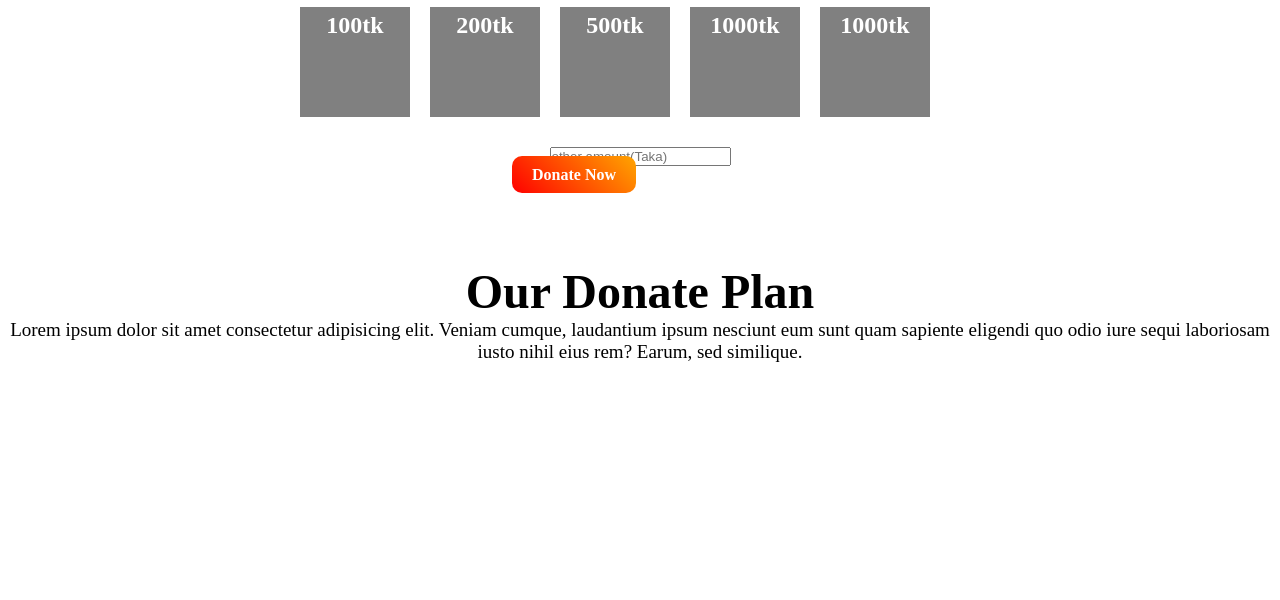
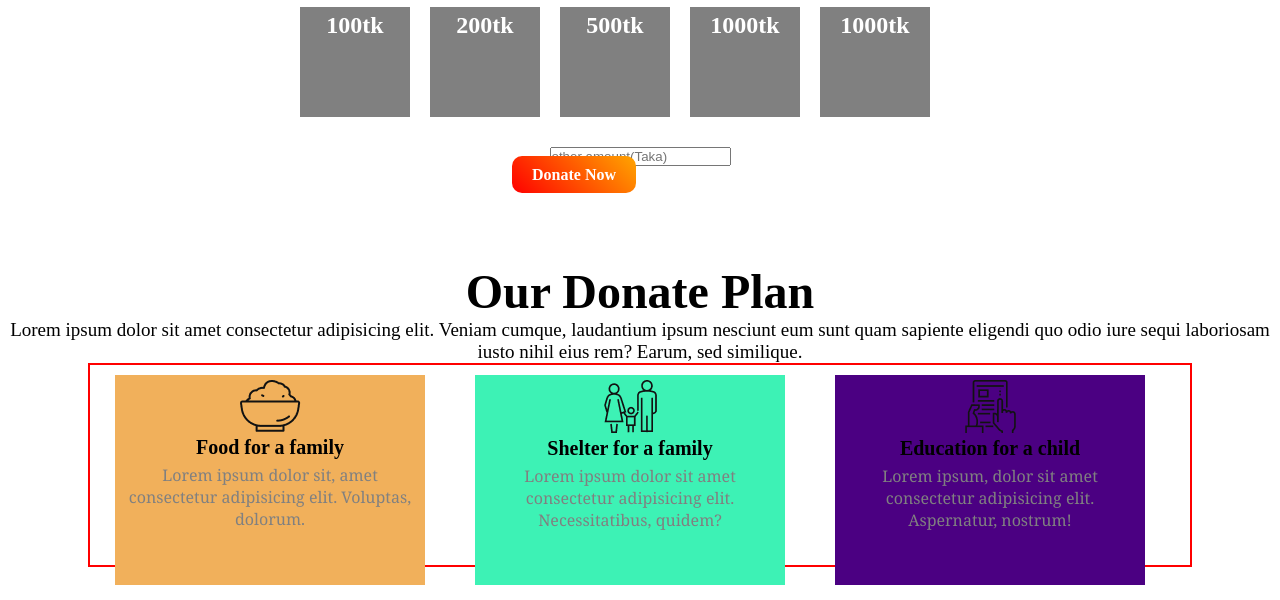
Before and after one commit to SaddamHossainRepo/donate-today, a plain HTML site: page index.html in a window 1280 px wide. Shown: the part 800-1400 px from the top of the page. Before the commit the page ends 1163 px from the top, so only its background shows below. Drawn offline with Linux system fonts and the light colour scheme.

Commit message:
third commit

```diff
--- a/index.html
+++ b/index.html
@@ -52,6 +52,23 @@
             <h1>Our Donate Plan</h1>
             <p>Lorem ipsum dolor sit amet consectetur adipisicing elit. Veniam cumque, laudantium ipsum nesciunt eum sunt quam sapiente eligendi quo odio iure sequi laboriosam iusto nihil eius rem? Earum, sed similique.</p>
         </div>
+        <div class="type-of-donation">
+            <div id="food" class="donate-type">
+                <img src="icons/food.png" alt="">
+                <h2>Food for a family</h2>
+                <p>Lorem ipsum dolor sit, amet consectetur adipisicing elit. Voluptas, dolorum.</p>
+            </div>
+            <div id="shelter" class="donate-type">
+                <img src="icons/shelter.png" alt="">
+                <h2>Shelter for a family</h2>
+                <p>Lorem ipsum dolor sit amet consectetur adipisicing elit. Necessitatibus, quidem?</p>
+            </div>
+            <div id="education" class="donate-type">
+                <img src="icons/Frame-1.png" alt="">
+                <h2>Education for a child</h2>
+                <p>Lorem ipsum, dolor sit amet consectetur adipisicing elit. Aspernatur, nostrum!</p>
+            </div>
+        </div>
     </section>
 </body>
 </html>
--- a/style.css
+++ b/style.css
@@ -81,3 +81,38 @@
 .donate{
     margin-top: 80px;
 }
+.type-of-donation{
+    width: 1100px;
+    height: 200px;
+    margin: 0 auto;
+    border: 2px solid red;
+}
+.donate-type{
+    text-align: center;
+    float: left;
+    padding: 5px;
+    margin: 10px 25px 15px;
+    color: white;
+    float: left;
+    width: 300px;
+    height: 200px;
+    /* background-color: black; */
+}
+.donate-type h2{
+    font-size: 20px;
+    color: black;
+}
+.donate-type p{
+    margin-top: 5px;
+    font-family: Georgia, 'Times New Roman', Times, serif;
+    color: grey;
+}
+#food{
+    background-color: rgb(241, 176, 91);
+}
+#shelter{
+    background-color:rgb(61, 242, 181);
+}
+#education{
+    background-color: indigo;
+}
```
